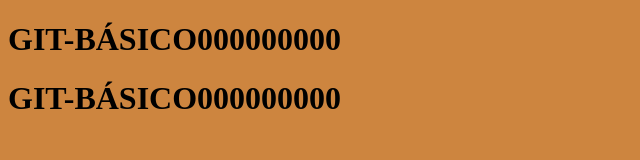
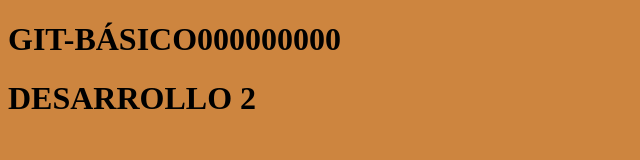
Before and after one commit to DEDiaz/mi-primer-git, a plain HTML site: page index.html in a window 1280 px wide. Shown: the whole page, without its empty margins (0-640 px from the left). Drawn offline with Linux system fonts and the light colour scheme.

Commit message:
confirmo los cambio desa2

```diff
--- a/index.html
+++ b/index.html
@@ -9,6 +9,6 @@
 </head>
 <body>
     <h1>GIT-BÁSICO000000000</h1>
-    <h1>GIT-BÁSICO000000000</h1>
+    <h1>DESARROLLO 2</h1>
 </body>
 </html>
```
